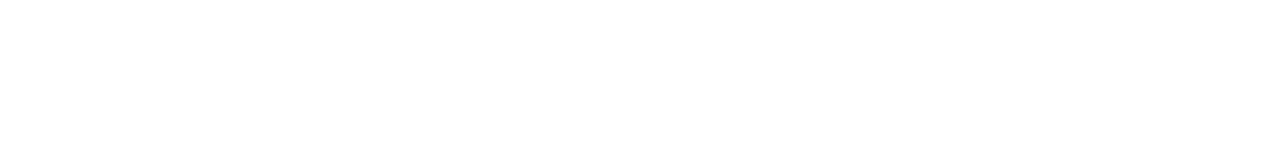
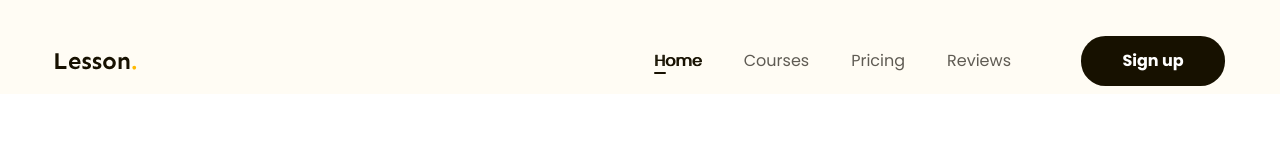
Before and after one commit to hieuhoangnguyen/Project-2, a plain HTML site: page index.html in a window 1280 px wide. Shown: the top 160 px of the page. Drawn offline with Linux system fonts and the light colour scheme.

Commit message:
test xíu

```diff
--- a/assets/css/style.css
+++ b/assets/css/style.css
@@ -0,0 +1,98 @@
+* {
+    box-sizing: border-box;
+}
+
+html {
+    font-size: 62.5%;
+}
+
+body {
+    font-size: 1.6rem;
+    font-family: 'Poppins', sans-serif;
+}
+
+
+/* ----------common---------- */
+.main-content {
+    width: 1170px;
+    max-width: calc(100% - 48px);
+    margin-left: auto;
+    margin-right: auto;
+}
+
+.btn {
+    display: inline-block;
+    padding: 0 16px;
+    line-height: 50px;
+    min-width: 118px;
+    font-weight: 600;
+    font-size: 1.6rem;
+    text-align: center;
+    color: #FFFFFF;
+    background: #171100;
+    border-radius: 24.5px;
+}
+
+a {
+    text-decoration: none;
+}
+
+/* ---------------------header----------------------- */
+.header {
+    background: #FFFCF4;
+}
+
+.header.fixed {
+    position: sticky;
+    top: -28px;
+}
+
+.header .body {
+    display: flex;
+    align-items: center;
+    padding: 36px 0 8px;
+}
+
+.nav {
+    margin-left: auto;
+}
+
+.nav ul {
+    display: flex;
+}
+
+.nav a {
+    position: relative;
+    padding: 8px 21px;
+    font-size: 1.6rem;
+    color: #5F5B53;
+}
+
+
+.nav a:hover,
+.nav li.active a {
+    /* font-weight: 600; */
+    text-shadow: 1px 0 0 currentColor;
+    font-size: 1.6rem;
+    color: #171100;
+}
+
+.nav li.active a::after {
+    position: absolute;
+    left: 21px;
+    bottom: 6px;
+    content: "";
+    display: block;
+    width: 12px;
+    height: 2px;
+    background: #171100;
+    border-radius: 1px;
+}
+
+.header .sign-up-btn {
+    width: 144px;
+}
+
+.header .action {
+    margin-left: 49px;
+}
--- a/index.html
+++ b/index.html
@@ -8,6 +8,11 @@
     <!-- Reset css -->
     <link rel="stylesheet" href="/assets/css/reset.css">
 
+    <!-- Embed fonts -->
+    <link rel="preconnect" href="https://fonts.googleapis.com">
+    <link rel="preconnect" href="https://fonts.gstatic.com" crossorigin>
+    <link href="https://fonts.googleapis.com/css2?family=Poppins:ital,wght@0,400;0,500;0,700;1,400&family=Sen:wght@700&display=swap" rel="stylesheet">
+
     <!-- Style css -->
     <link rel="stylesheet" href="/assets/css/style.css">
 
@@ -15,6 +20,41 @@
     <link rel="stylesheet" href="/assets/fontanwsome/fontawesome-free-6.1.2-web/fontawesome/js/all.min.js">
 </head>
 <body>
+    <main style="height: 5000px;">
+        <header class="header fixed">
+            <div class="main-content">
+                <div class="body">
+                        <!-- logo -->
+                    <img src="/assets/img/logo.svg" alt="logo">
+
+                    <!-- content -->
+                    <nav class="nav">
+                        <ul>
+                            <li class="active">
+                                <a href="#!">Home</a>
+                            </li>
+                            <li>
+                                <a href="#!">Courses</a>
+                            </li>
+                            <li>
+                                <a href="#!">Pricing</a>
+                            </li>
+                            <li>
+                                <a href="#!">Reviews</a>
+                            </li>
+                        </ul>
+                    </nav>
+
+                    <!-- Action -->
+                    <div class="action">
+                        <a href="#!" class="btn sign-up-btn">Sign up</a>
+                </div>
+                </div>
+            </div>
+
+        </header>
+
+    </main>
 
     <script src="/assets/fontanwsome/fontawesome-free-6.1.2-web/fontawesome/js/all.min.js"></script>
 </body>
```
Also changed, not shown: assets/img/logo.svg (added).
